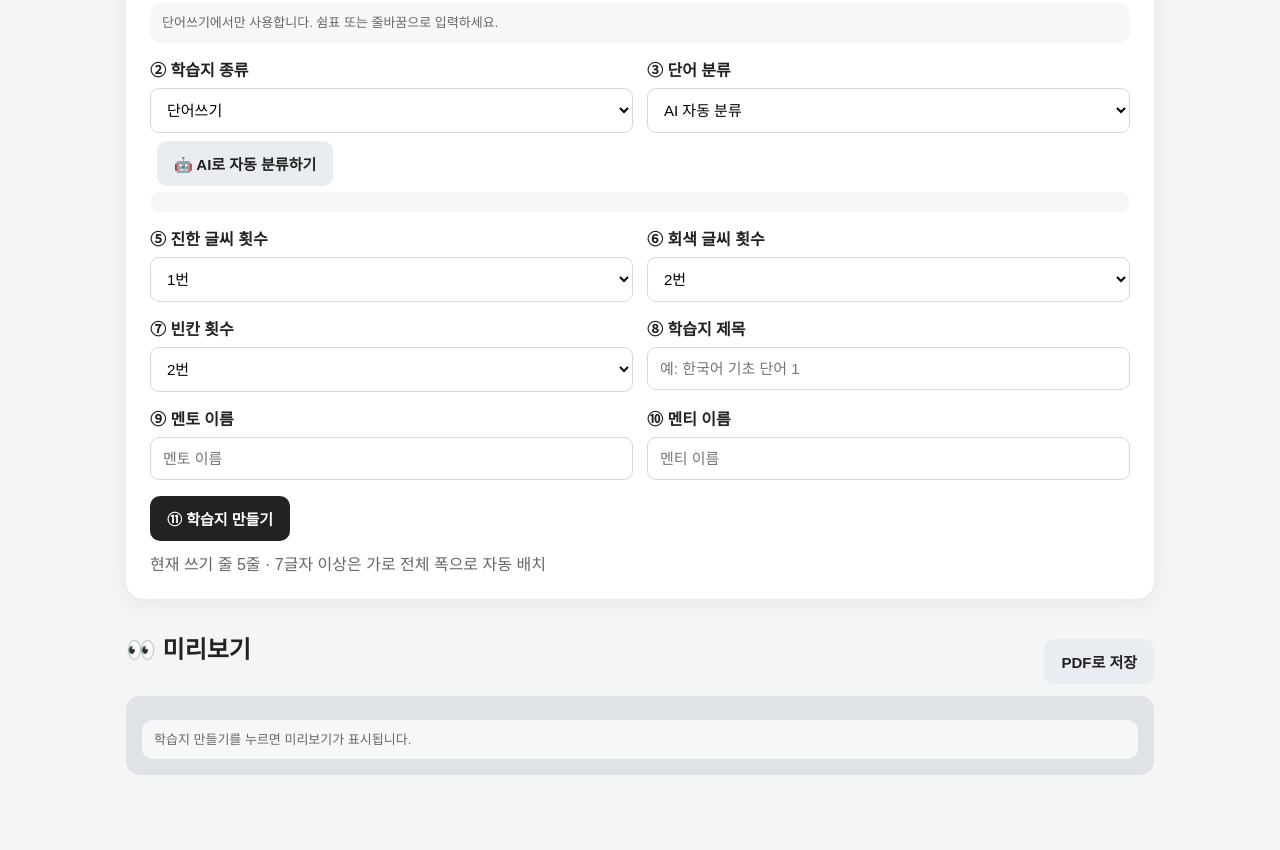
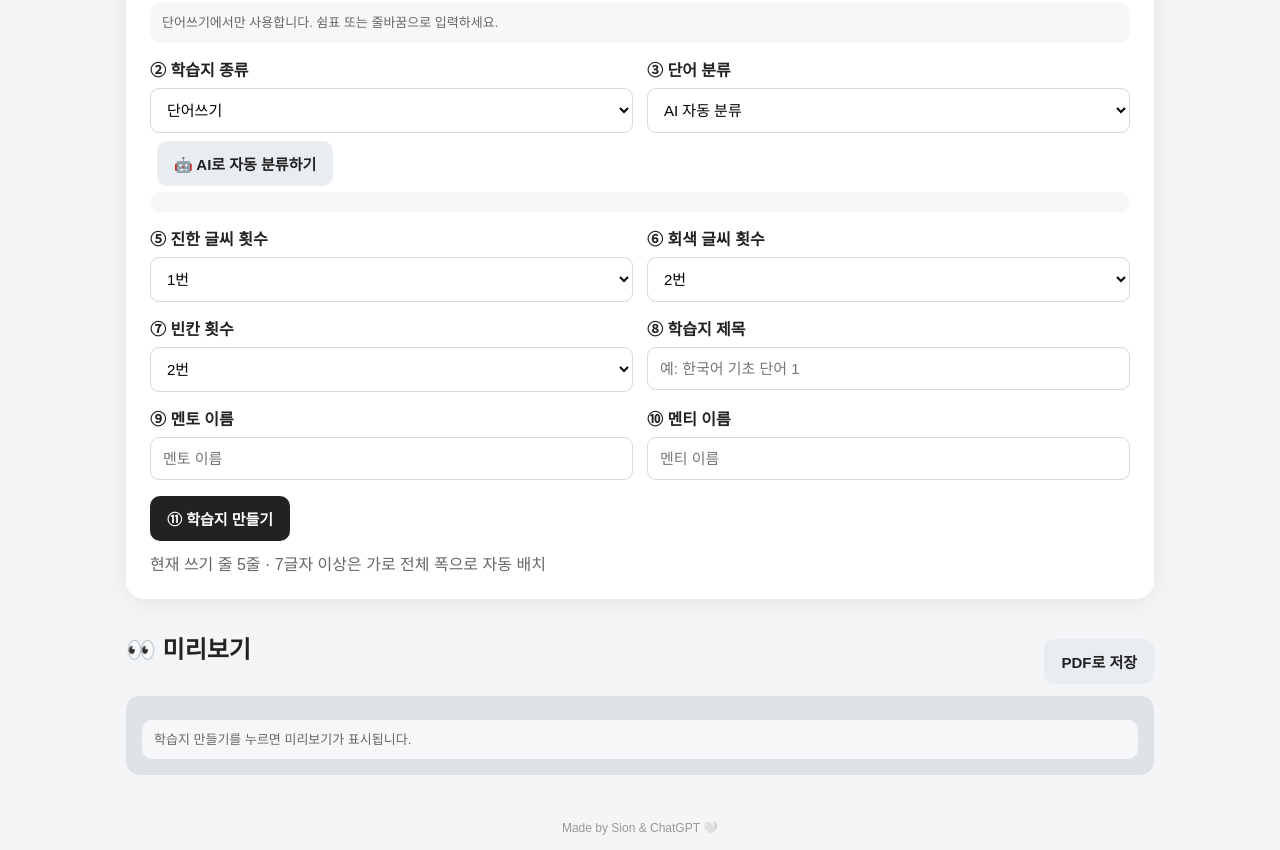
Before and after one commit to parksion1030-pixel/korean-mentoring-worksheet, a website: page public/index.html in a window 1280 px wide. Shown: the part 296-1146 px from the top of the page. Before the commit the page ends 1107 px from the top, so only its background shows below. Drawn offline with nearby package versions, Linux system fonts and the light colour scheme.

Commit message:
Update index.html

```diff
--- a/public/index.html
+++ b/public/index.html
@@ -778,5 +778,8 @@ if (!res.ok) {
 
 updateUI();
 </script>
+ <div style="text-align:center; margin:30px 0 15px; color:#999; font-size:12px;">
+  Made by Sion & ChatGPT 🤍
+</div>
 </body>
 </html>
```
